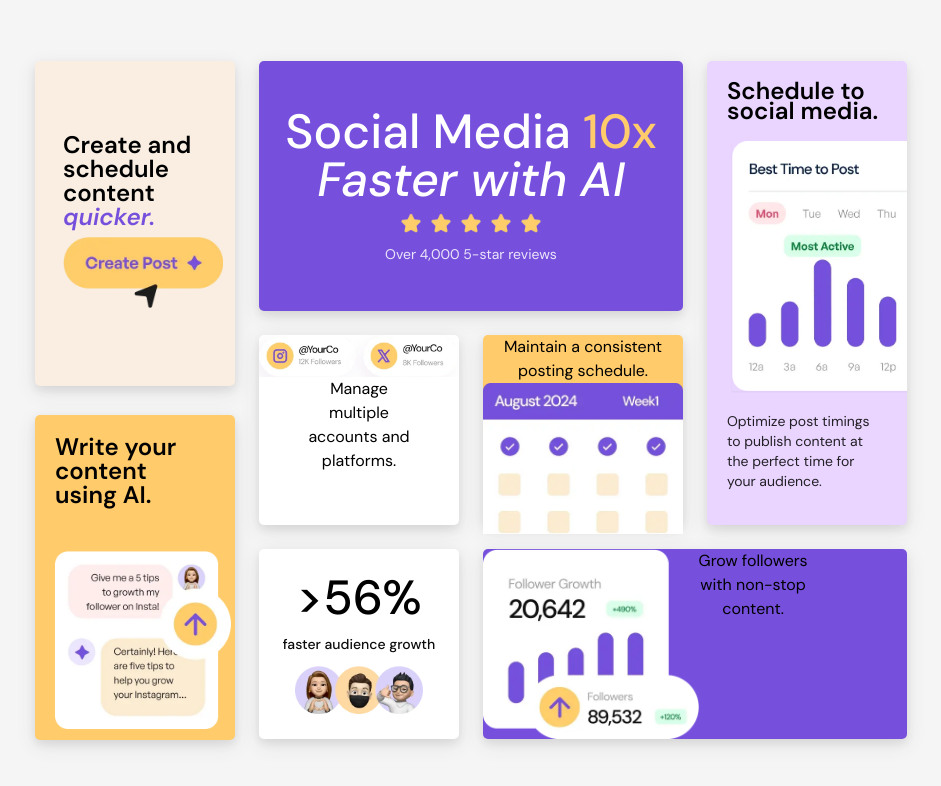
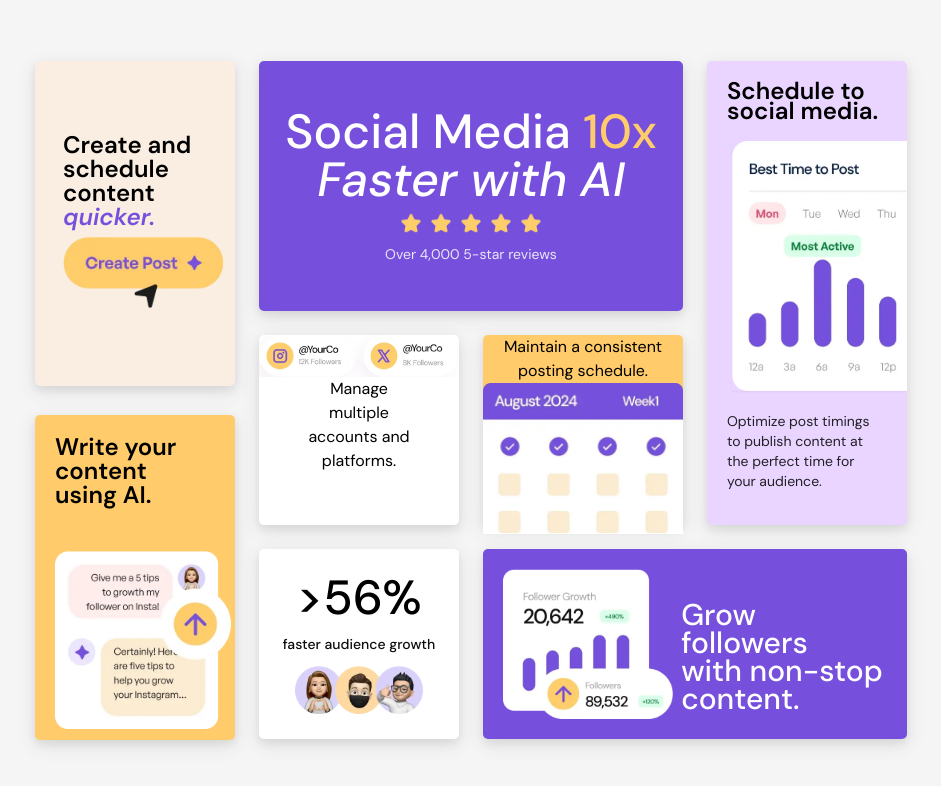
Before and after one commit to Maryiamreda/Bento-grid, a React (Vite) app: page / in a window 1280 px wide. Shown: the top 786 px of the page, without its empty margins (169-1110 px from the left). Built offline with nearby package versions, Linux system fonts and the light colour scheme.

Commit message:
grow-followers-card

```diff
--- a/src/App.tsx
+++ b/src/App.tsx
@@ -49,10 +49,9 @@ function App() {
 
       </div>
 
-      <div className="bg-purple-500 row-start-3 col-start-3 col-span-2 flex ">
-        <img src='../public/assets/images/illustration-grow-followers.webp ' />
-
-        Grow followers <br />with non-stop <br />content.
+      <div className="bg-purple-500 row-start-3 col-start-3 col-span-2 flex gap-2 text-white p-5 ">
+        <img src='../public/assets/images/illustration-grow-followers.webp ' className='w-44 max-w-max' />
+        <h1 className='text-3xl  font-medium leading-7 pt-8 text-start'>Grow followers <br />with non-stop <br />content.</h1>
 
       </div>
 
```
